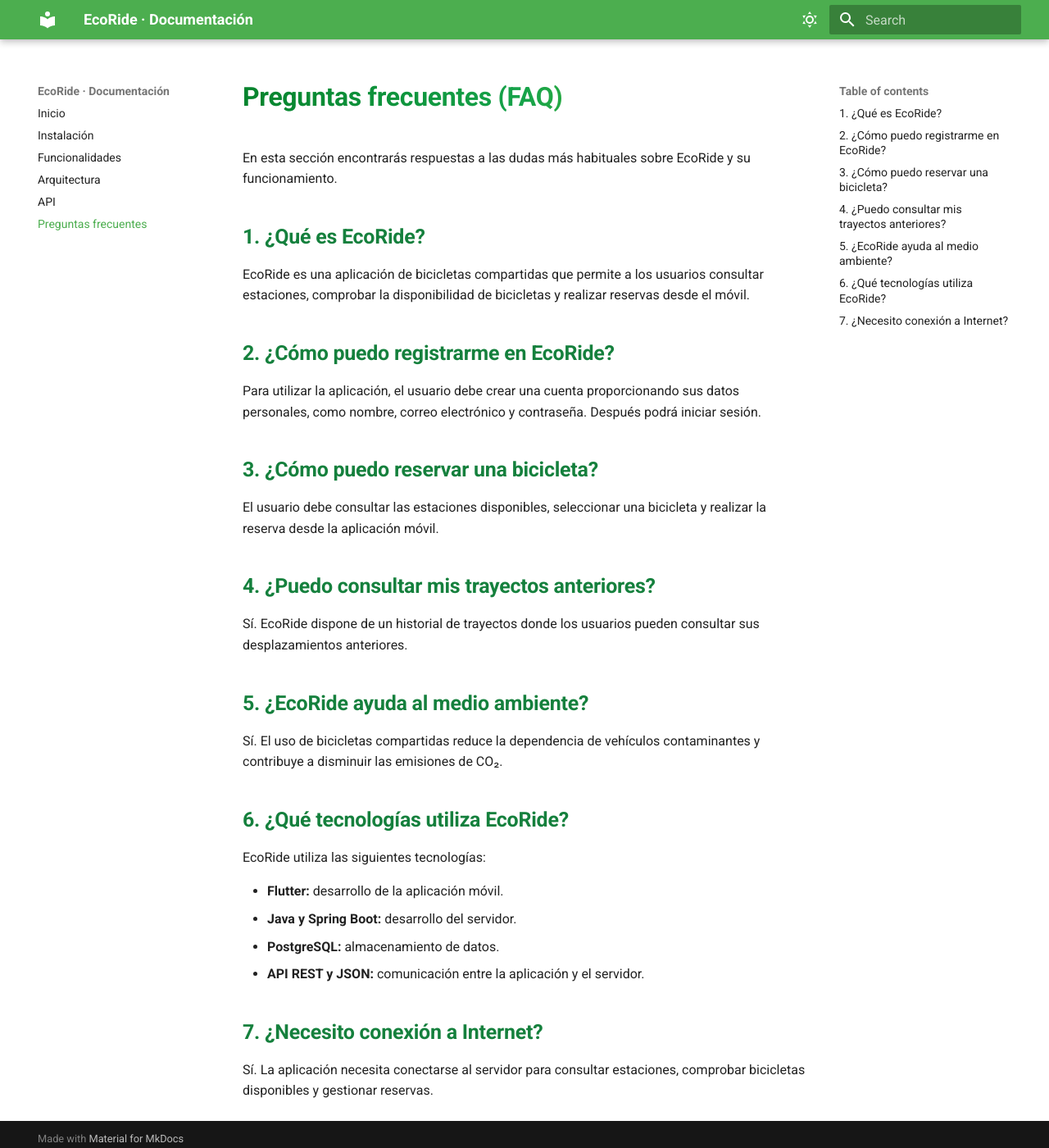
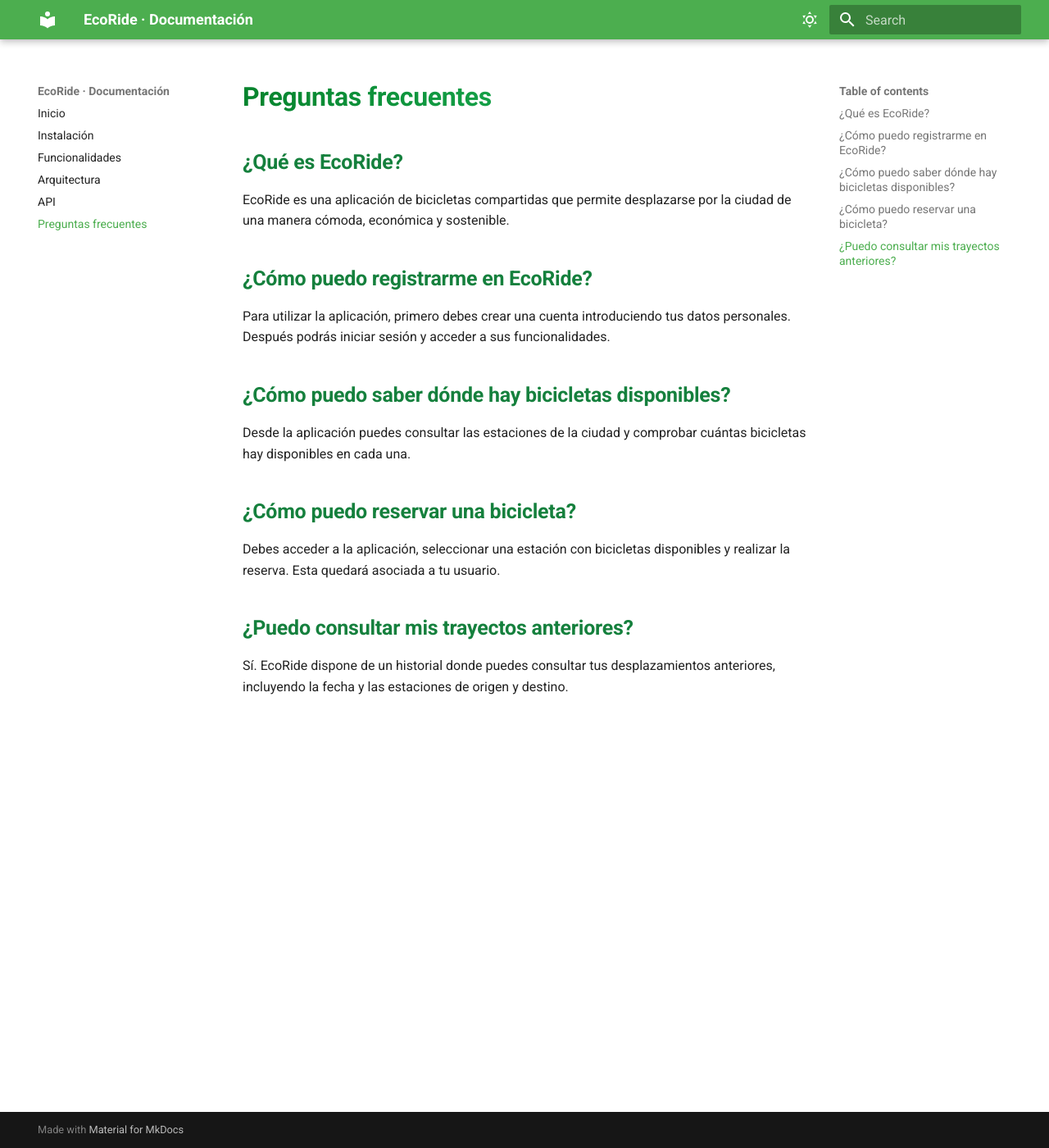
Before and after one commit to CesarOltraPart/PI_Practica3-Cesar-Iker, an MkDocs documentation site: the page built from docs/faq.md, in a window 1280 px wide and 1400 px high. Shown: the whole window at 82% size. Built offline with MkDocs 1.6.1 and Material for MkDocs 9.7.7, drawn with Linux system fonts in a browser that asks for light colours.

Commit message:
Tot fet menys instalació

```diff
--- a/docs/faq.md
+++ b/docs/faq.md
@@ -1,36 +1,21 @@
-# Preguntas frecuentes (FAQ)
+# Preguntas frecuentes
 
-En esta sección encontrarás respuestas a las dudas más habituales sobre EcoRide y su funcionamiento.
+## ¿Qué es EcoRide?
 
-## 1. ¿Qué es EcoRide?
+EcoRide es una aplicación de bicicletas compartidas que permite desplazarse por la ciudad de una manera cómoda, económica y sostenible.
 
-EcoRide es una aplicación de bicicletas compartidas que permite a los usuarios consultar estaciones, comprobar la disponibilidad de bicicletas y realizar reservas desde el móvil.
+## ¿Cómo puedo registrarme en EcoRide?
 
-## 2. ¿Cómo puedo registrarme en EcoRide?
+Para utilizar la aplicación, primero debes crear una cuenta introduciendo tus datos personales. Después podrás iniciar sesión y acceder a sus funcionalidades.
 
-Para utilizar la aplicación, el usuario debe crear una cuenta proporcionando sus datos personales, como nombre, correo electrónico y contraseña. Después podrá iniciar sesión.
+## ¿Cómo puedo saber dónde hay bicicletas disponibles?
 
-## 3. ¿Cómo puedo reservar una bicicleta?
+Desde la aplicación puedes consultar las estaciones de la ciudad y comprobar cuántas bicicletas hay disponibles en cada una.
 
-El usuario debe consultar las estaciones disponibles, seleccionar una bicicleta y realizar la reserva desde la aplicación móvil.
+## ¿Cómo puedo reservar una bicicleta?
 
-## 4. ¿Puedo consultar mis trayectos anteriores?
+Debes acceder a la aplicación, seleccionar una estación con bicicletas disponibles y realizar la reserva. Esta quedará asociada a tu usuario.
 
-Sí. EcoRide dispone de un historial de trayectos donde los usuarios pueden consultar sus desplazamientos anteriores.
+## ¿Puedo consultar mis trayectos anteriores?
 
-## 5. ¿EcoRide ayuda al medio ambiente?
-
-Sí. El uso de bicicletas compartidas reduce la dependencia de vehículos contaminantes y contribuye a disminuir las emisiones de CO₂.
-
-## 6. ¿Qué tecnologías utiliza EcoRide?
-
-EcoRide utiliza las siguientes tecnologías:
-
-- **Flutter:** desarrollo de la aplicación móvil.
-- **Java y Spring Boot:** desarrollo del servidor.
-- **PostgreSQL:** almacenamiento de datos.
-- **API REST y JSON:** comunicación entre la aplicación y el servidor.
-
-## 7. ¿Necesito conexión a Internet?
-
-Sí. La aplicación necesita conectarse al servidor para consultar estaciones, comprobar bicicletas disponibles y gestionar reservas.
+Sí. EcoRide dispone de un historial donde puedes consultar tus desplazamientos anteriores, incluyendo la fecha y las estaciones de origen y destino.
```
